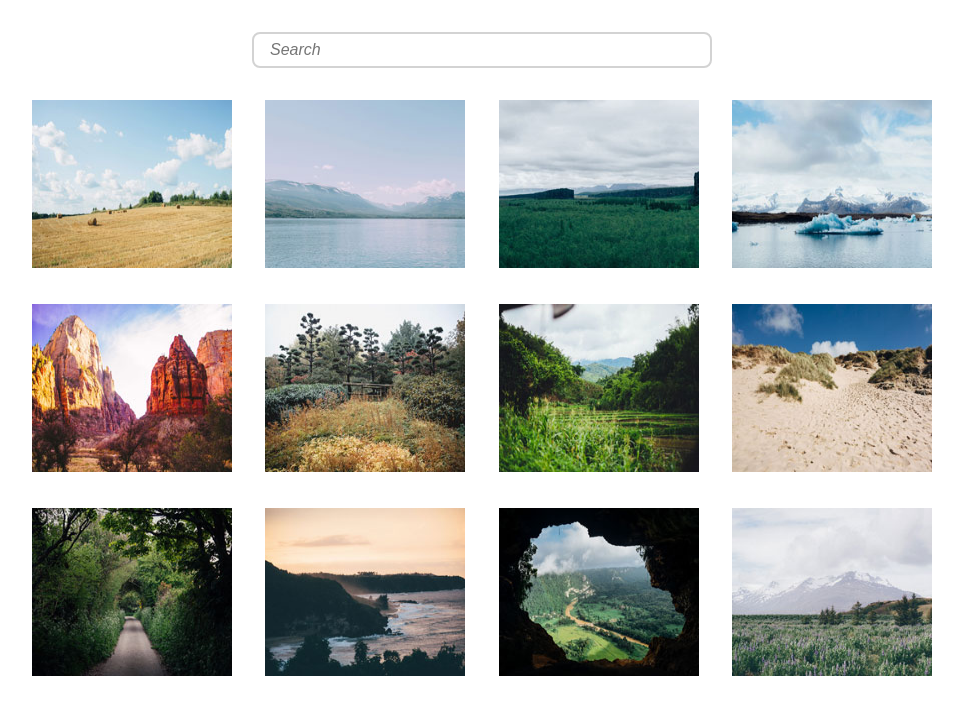
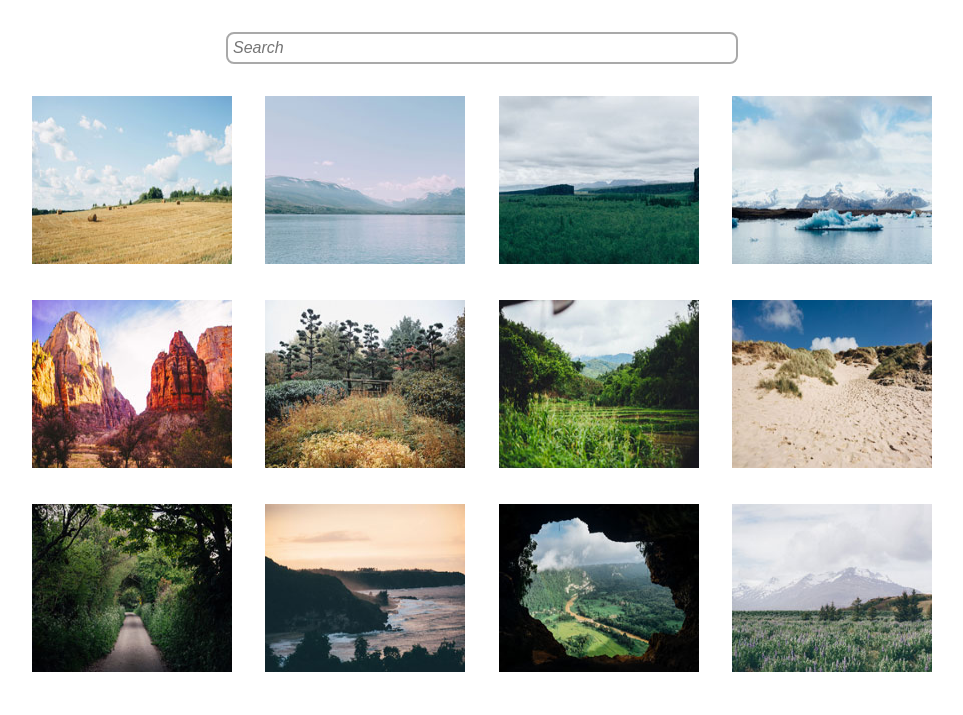
Before and after one commit to trvvss/Interactive-Photo-Gallery, a plain HTML site: page index.html in a window 1280 px wide. Shown: the whole page, without its empty margins (158-1121 px from the left). Drawn offline with Linux system fonts and the light colour scheme.

Commit message:
Fixed CSS to improve Firefox/IE compatibility

```diff
--- a/css/main.css
+++ b/css/main.css
@@ -3,19 +3,22 @@
 * {
   box-sizing: border-box;
   color: #A9A9A9;
+  font-style: italic;
 }
 
 header {
+  display: flex;
   padding: 2em;
-  text-align: center;
+  justify-content: center;
 }
 
 #gallerySearch {
-  width: 460px;
+  width: 40vw;
   height: 2em;
   border-style: solid;
-  border-color: lightgrey;
   border-radius: .5em;
+  border-color: #A9A9A9;
+  padding: 5px;
 }
 
 .gallery {
@@ -33,11 +36,6 @@ header {
   padding-bottom: 2em;
 }
 
-input[type="text"] {
-  padding: 1em;
-  font-style: italic;
-}
-
 /*Lightbox*/
 
 .lb-nav a.lb-next, .lb-nav a.lb-prev {
--- a/index.html
+++ b/index.html
@@ -6,9 +6,9 @@
   <title>An Interactive Photo Gallery</title>
   <meta name="description" content="A Lightweight Photo Gallery">
   <meta name="viewport" content="width=device-width, initial-scale=1">
-  <link rel="stylesheet" href="css/normalize.min.css">
-  <link rel="stylesheet" href="js/lightbox/css/lightbox.css">
-  <link rel="stylesheet" href="css/main.css">
+  <link type="text/css" href="css/normalize.min.css" rel="stylesheet">
+  <link type="text/css" href="js/lightbox/css/lightbox.css" rel="stylesheet">
+  <link type="text/css" href="css/main.css" rel="stylesheet">
 </head>
 <body>
   <header>
```
